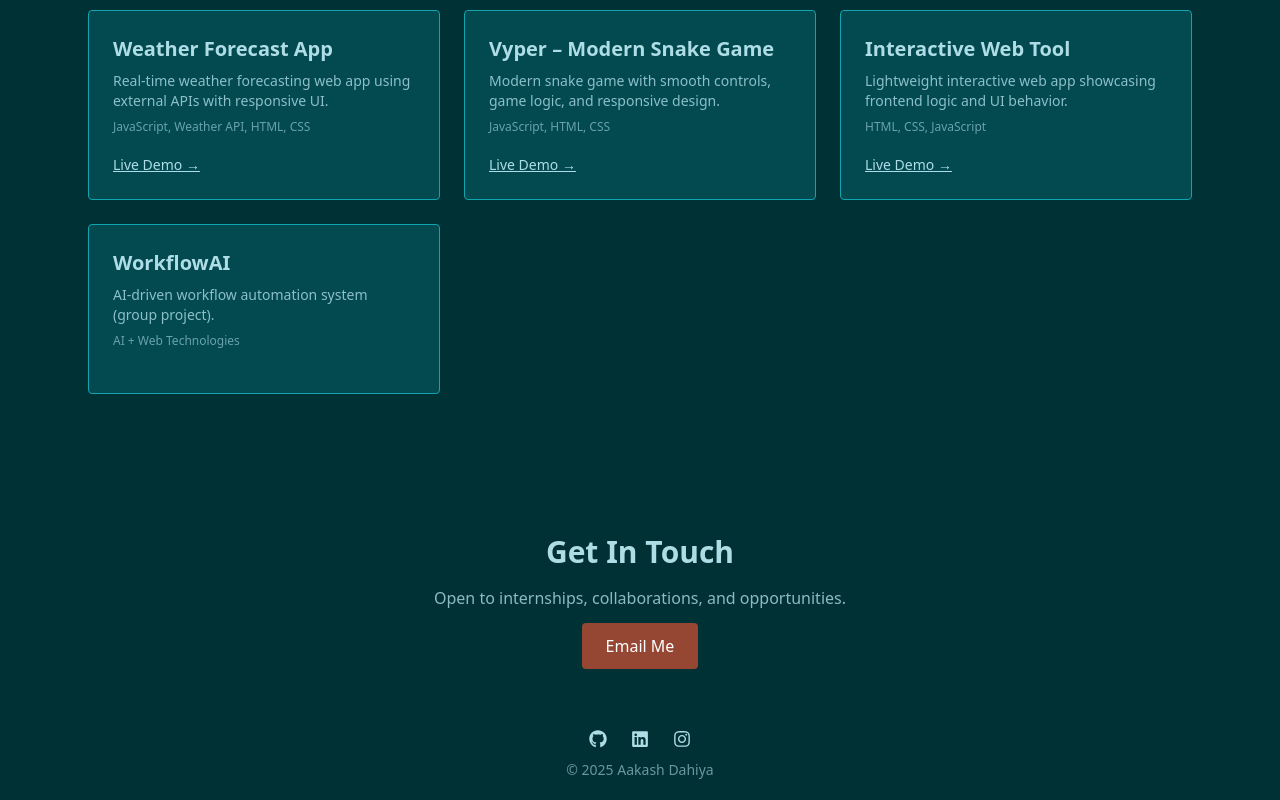
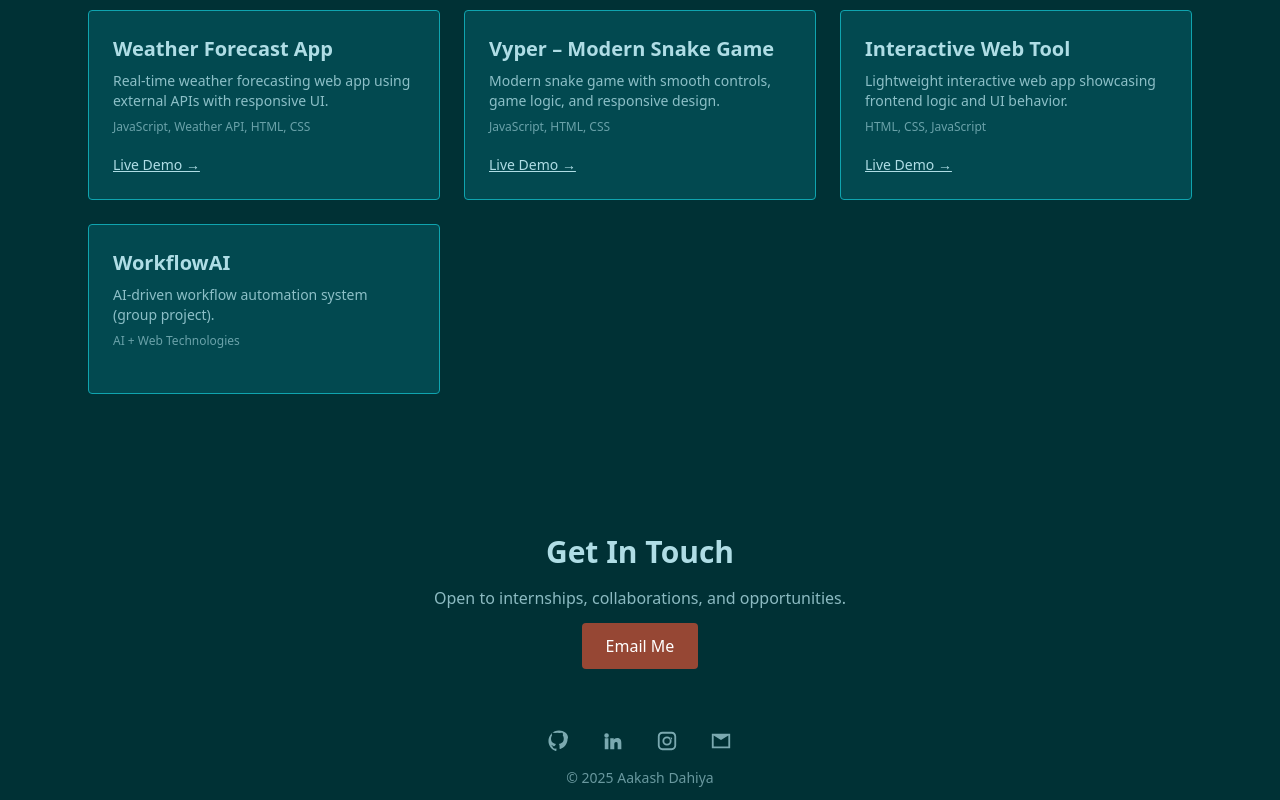
Before and after one commit to Aakash22010/myPortfolio, a React (Vite) app: page / in a window 1280 px wide. Shown: the part 3409-4209 px from the top of the page. Built offline with nearby package versions, Linux system fonts and the light colour scheme.

Commit message:
first commit

```diff
--- a/src/components/Footer.jsx
+++ b/src/components/Footer.jsx
@@ -1,30 +1,81 @@
-import { FaGithub, FaLinkedin, FaInstagram } from "react-icons/fa";
+import { motion } from "framer-motion";
+
+/* ---------- SOCIAL LINKS ---------- */
+const socials = [
+  {
+    name: "GitHub",
+    href: "https://github.com/Aakash22010",
+    icon: (
+      <path d="M12 .5C5.7.5.5 5.7.5 12c0 5.1 3.3 9.4 7.9 10.9.6.1.8-.3.8-.6v-2c-3.2.7-3.9-1.4-3.9-1.4-.5-1.3-1.2-1.6-1.2-1.6-1-.7.1-.7.1-.7 1.1.1 1.7 1.1 1.7 1.1 1 .1 1.7-.7 2.1-1.1.1-.7.4-1.1.7-1.4-2.6-.3-5.4-1.3-5.4-5.8 0-1.3.5-2.4 1.1-3.3-.1-.3-.5-1.4.1-2.9 0 0 .9-.3 3 .1a10.5 10.5 0 015.5 0c2.1-.4 3-.1 3-.1.6 1.5.2 2.6.1 2.9.7.9 1.1 2 1.1 3.3 0 4.5-2.8 5.5-5.4 5.8.4.3.8 1 .8 2v3c0 .3.2.7.8.6 4.6-1.5 7.9-5.8 7.9-10.9C23.5 5.7 18.3.5 12 .5z" />
+    ),
+  },
+  {
+    name: "LinkedIn",
+    href: "https://www.linkedin.com/in/aakashdahiya167/",
+    icon: (
+      <path d="M4.98 3.5a2.5 2.5 0 110 5 2.5 2.5 0 010-5zM3 9h4v12H3zM9 9h3.8v1.6h.1c.5-.9 1.8-1.9 3.6-1.9 3.9 0 4.6 2.6 4.6 5.9V21h-4v-5.2c0-1.2 0-2.7-1.7-2.7s-2 1.3-2 2.6V21H9z" />
+    ),
+  },
+  {
+    name: "Instagram",
+    href: "http://instagram.com/_aakashdahiya_/",
+    icon: (
+      <path d="M7 2C4.2 2 2 4.2 2 7v10c0 2.8 2.2 5 5 5h10c2.8 0 5-2.2 5-5V7c0-2.8-2.2-5-5-5H7zm10 2c1.7 0 3 1.3 3 3v10c0 1.7-1.3 3-3 3H7c-1.7 0-3-1.3-3-3V7c0-1.7 1.3-3 3-3h10zm-5 3a5 5 0 100 10 5 5 0 000-10zm0 2a3 3 0 110 6 3 3 0 010-6zm4.5-.9a1.1 1.1 0 110 2.2 1.1 1.1 0 010-2.2z" />
+    ),
+  },
+  {
+    name: "Email",
+    href: "mailto:aakashdahiya167@gmail.com",
+    icon: (
+      <path d="M2 4h20v16H2V4zm10 7L4 6v12h16V6l-8 5z" />
+    ),
+  },
+];
+
+/* ---------- CLICK TRACKING ---------- */
+const trackClick = (label) => {
+  console.log(`Social link clicked: ${label}`);
+
+  // 🔥 Later you can replace this with:
+  // window.gtag("event", "click", { event_label: label });
+};
 
 export default function Footer() {
   return (
-    <footer className="py-3 text-center ">
-      <div className="flex justify-center gap-6 text-lg mb-3">
-        <a
-          href="https://github.com/Aakash22010"
-          target="_blank"
-          rel="noopener noreferrer"
-        >
-          <FaGithub />
-        </a>
-        <a
-          href="https://www.linkedin.com/in/aakashdahiya167/"
-          target="_blank"
-          rel="noopener noreferrer"
-        >
-          <FaLinkedin />
-        </a>
-        <a
-          href="http://instagram.com/_aakashdahiya_/"
-          target="_blank"
-          rel="noopener noreferrer"
-        >
-          <FaInstagram />
-        </a>
+    <footer className="py-3 text-center">
+      <div className="flex justify-center gap-8 mb-4">
+        {socials.map((social) => (
+          <motion.a
+            key={social.name}
+            href={social.href}
+            target="_blank"
+            rel="noopener noreferrer"
+            onClick={() => trackClick(social.name)}
+            className="relative group opacity-70 hover:opacity-100"
+            whileHover={{ scale: 1.2, y: -4 }}
+            transition={{ type: "spring", stiffness: 300 }}
+            aria-label={social.name}
+          >
+            {/* ICON */}
+            <svg
+              width="22"
+              height="22"
+              viewBox="0 0 24 24"
+              fill="currentColor"
+            >
+              {social.icon}
+            </svg>
+
+            {/* TOOLTIP */}
+            <span
+              className="absolute -top-9 left-1/2 -translate-x-1/2
+              px-2 py-1 text-xs rounded bg-black text-white
+              opacity-0 group-hover:opacity-100 transition pointer-events-none"
+            >
+              {social.name}
+            </span>
+          </motion.a>
+        ))}
       </div>
 
       <p className="text-sm opacity-60">
```
